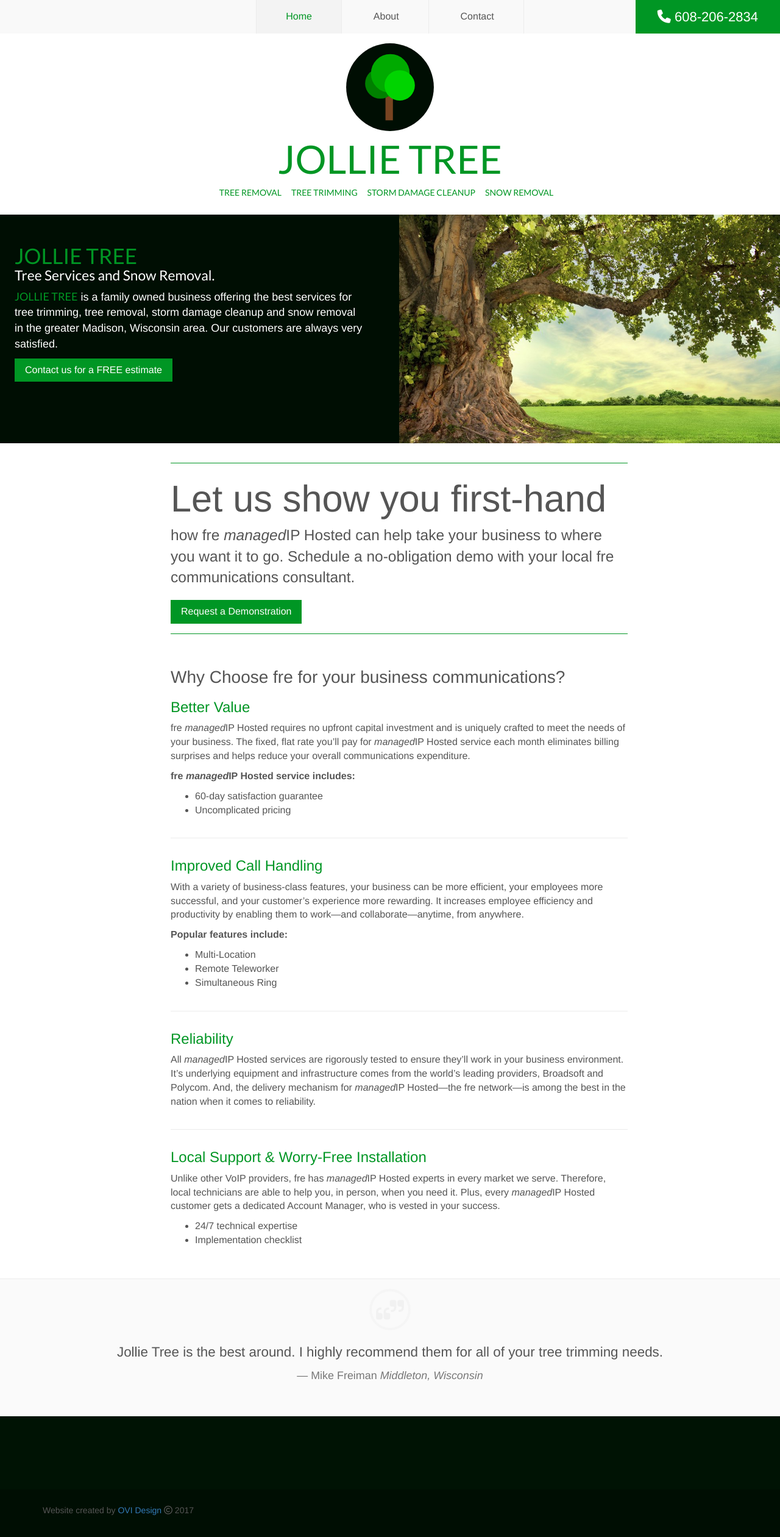
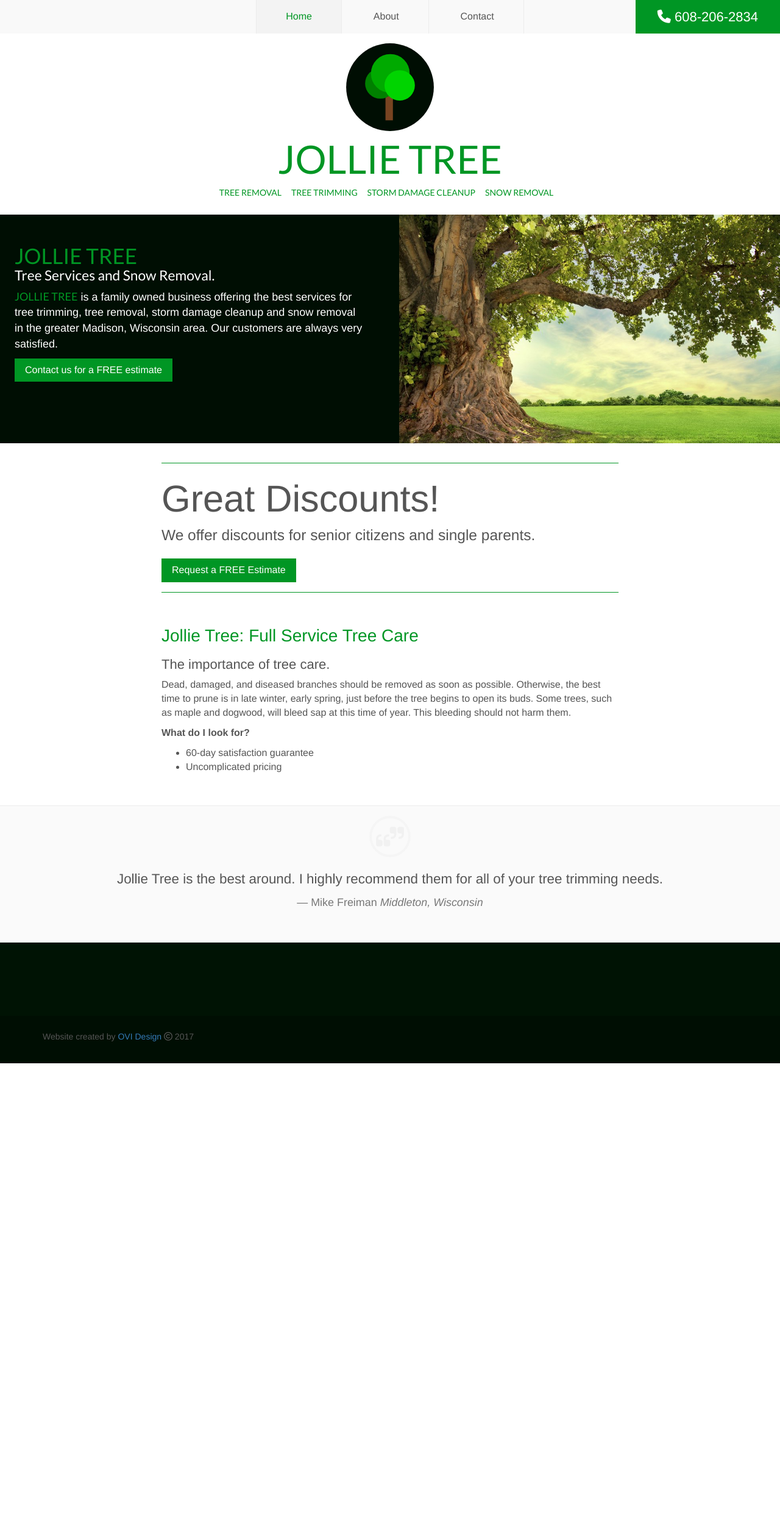
Before and after one commit to jollietree/jollietree.github.io, a Jekyll site: the page built from index.html, in a window 1280 px wide. Shown: the whole page at 61% size. Built offline with Jekyll 4.4.1, drawn with Linux system fonts in a browser that asks for light colours; nearby versions of some CDN libraries; after the commit the page ends 1744 px from its top, so only the background shows below that.

Commit message:
Wrote Copy

```diff
--- a/_includes/image-split.html
+++ b/_includes/image-split.html
@@ -10,7 +10,7 @@
           <p>
             <span class="fre-co-font">Jollie Tree</span> is a family owned business offering the best services for tree trimming, tree removal, storm damage cleanup and snow removal in the greater Madison, Wisconsin area. Our customers are always very satisfied.
           </p>
-          <a href="{{ site.baseurl}}/contact" class="fre-btn btn btn-primary" role="button">
+          <a href="{{ site.baseurl}}/contact/" class="fre-btn btn btn-primary" role="button">
             Contact us for a FREE estimate
           </a>
         </section>
--- a/_includes/nav.html
+++ b/_includes/nav.html
@@ -8,15 +8,15 @@
   </button>
   <div class="fre-tel pull-right" itemscope itemtype="http://schema.org/HomeAndConstructionBusiness">
     <a href="tel:1-{{ site.tel }}" itemprop="telephone">
-      <span aria-hidden="true">
-        <i class="fa fa-phone"></i>
+      <span>
+        <i class="fa fa-phone" aria-hidden="true"></i>
       </span>
       {{ site.tel }}
     </a>
   </div>
 </div>
 <!-- Nav -->
-<nav class="fre-nav" itemscope itemtype="http://schema.org/HomeAndConstructionBusiness">
+<nav class="fre-nav">
   <ul>
     <li {% if page.url == "/" %} class="active"{% endif %}>
       <a href="{{ site.baseurl }}/">
@@ -26,9 +26,9 @@
     {% include list-item.html description='About' permalink='about' %}
     {% include list-item.html description='Contact' permalink='contact' %}
   </ul>
-  <a href="tel:1-{{ site.tel }}" itemprop="telephone">
-    <span aria-hidden="true">
-      <i class="fa fa-phone"></i>
+  <a href="tel:1-{{ site.tel }}">
+    <span>
+      <i class="fa fa-phone" aria-hidden="true"></i>
     </span>
     {{site.tel }}
   </a>
--- a/_layouts/home.html
+++ /dev/null
@@ -1,9 +0,0 @@
----
-layout: default
----
-<div class="container" aria-label="Content">
-  {{ content }}
-</div>
-<section>
-  {% include blockquote.html quote='Jollie Tree is the best around. I highly recommend them for all of your tree trimming needs.' person='Mike Freiman' location='Middleton, Wisconsin' %}
-</section>
--- a/_sass/partials/type.scss
+++ b/_sass/partials/type.scss
@@ -28,14 +28,18 @@
     &:last-child {
       border-bottom: 1px solid transparent;
     }
-  }
     h1 {
-    color: $primary;
+      color: $text;
       font-size: 24px;
       &.headline {
-      color: $text;
+        color: $primary;
         font-size: 2.0em;
         display: block;
+      }
+    }
+    h2 {
+      color: $text;
+      font-size: 22px;
     }
   }
   p {
@@ -56,8 +60,20 @@
   font-family: $copy;
   .lead {
     font-size: 1.75em;
+    @include phones {
+      &::first-line {
+        font-size: 1.85em;
+      }
+    }
+    @include tablets {
+      &::first-line {
+        font-size: 2.0em;
+      }
+    }
+    @include desktops {
       &::first-line {
         font-size: 2.5em;
+      }
     }
   }
 }
--- a/contact.html
+++ b/contact.html
@@ -1,5 +1,5 @@
 ---
 layout: page
-title: Contact Us · Jollie Tree
+title: Contact · Jollie Tree
 permalink: /contact/
 ---
--- a/index.html
+++ b/index.html
@@ -9,28 +9,27 @@
 <div class="container">
   <div class="row">
     <div class="col-md-8 col-md-offset-2">
-      <article>
+      <article aria-label="Content">
         <div class="fre-callout">
           <p class="lead">
-            Let us show you first-hand how fre <em>managed</em>IP Hosted can help take your business to where you want it to go. Schedule a no-obligation demo with your local fre communications consultant.
+            Great Discounts!</br>We offer discounts for senior citizens and single parents.
           </p>
-          <a href="#" class="fre-btn btn btn-primary" role="button">
-            Request a Demonstration
+          <a href="/contact/" class="fre-btn btn btn-primary desktop-only" role="button">
+            Request a FREE Estimate
           </a>
         </div>
         <section>
           <h1 class="headline">
-            Why Choose fre for your business communications?
+            Jollie Tree: Full Service Tree Care
           </h1>
-          <h1>
-            Better Value
-          </h1>
+          <h2>
+            The importance of tree care.
+          </h2>
           <p>
-            fre <em>managed</em>IP Hosted requires no upfront capital investment and is uniquely crafted to meet the needs of your business.
-            The fixed, flat rate you’ll pay for <em>managed</em>IP Hosted service each month eliminates billing surprises and helps reduce your overall communications expenditure.
+            Dead, damaged, and diseased branches should be removed as soon as possible. Otherwise, the best time to prune is in late winter, early spring, just before the tree begins to open its buds. Some trees, such as maple and dogwood, will bleed sap at this time of year. This bleeding should not harm them.
           </p>
           <p>
-            <strong>fre <em>managed</em>IP Hosted service includes:
+            <strong>What do I look for?
             </strong>
           </p>
           <ul>
@@ -38,50 +37,10 @@
             <li>Uncomplicated pricing</li>
           </ul>
         </section>
-        <section>
-          <h1>
-            Improved Call Handling
-          </h1>
-          <p>
-            With a variety of business-class features, your business can be more efficient, your employees more successful, and your customer’s experience more rewarding.
-            It increases employee efficiency and productivity by enabling them to work—and collaborate—anytime, from anywhere.
-          </p>
-          <p>
-            <strong>
-              Popular features include:
-            </strong>
-          </p>
-          <ul>
-            <li>Multi-Location</li>
-            <li>Remote Teleworker</li>
-            <li>Simultaneous Ring</li>
-          </ul>
-        </section>
-        <section>
-          <h1>
-            Reliability
-          </h1>
-          <p>
-            All <em>managed</em>IP Hosted services are rigorously tested to ensure they’ll work in your business environment. It’s underlying equipment and infrastructure comes from the world’s leading providers, Broadsoft and Polycom. And, the delivery mechanism for <em>managed</em>IP Hosted—the fre network—is among the best in the nation when it comes to reliability.
-          </p>
-        </section>
-        <section>
-          <h1>
-            Local Support &amp; Worry-Free Installation
-          </h1>
-          <p>
-            Unlike other VoIP providers, fre has <em>managed</em>IP Hosted experts in every market we serve. Therefore, local technicians are able to help you, in person, when you need it. Plus, every <em>managed</em>IP Hosted customer gets a dedicated Account Manager, who is vested in your success.
-          </p>
-          <ul>
-            <li>
-              24/7 technical expertise
-            </li>
-            <li>
-              Implementation checklist
-            </li>
-          </ul>
-        </section>
       </article>
     </div>
   </div>
 </div>
+<section>
+  {% include blockquote.html quote='Jollie Tree is the best around. I highly recommend them for all of your tree trimming needs.' person='Mike Freiman' location='Middleton, Wisconsin' %}
+</section>
```
Also changed, not shown: other parts of index.html (+1 -1 lines), about.html (+1 -14 lines). Lines whose indentation alone changed are shown as unchanged.
